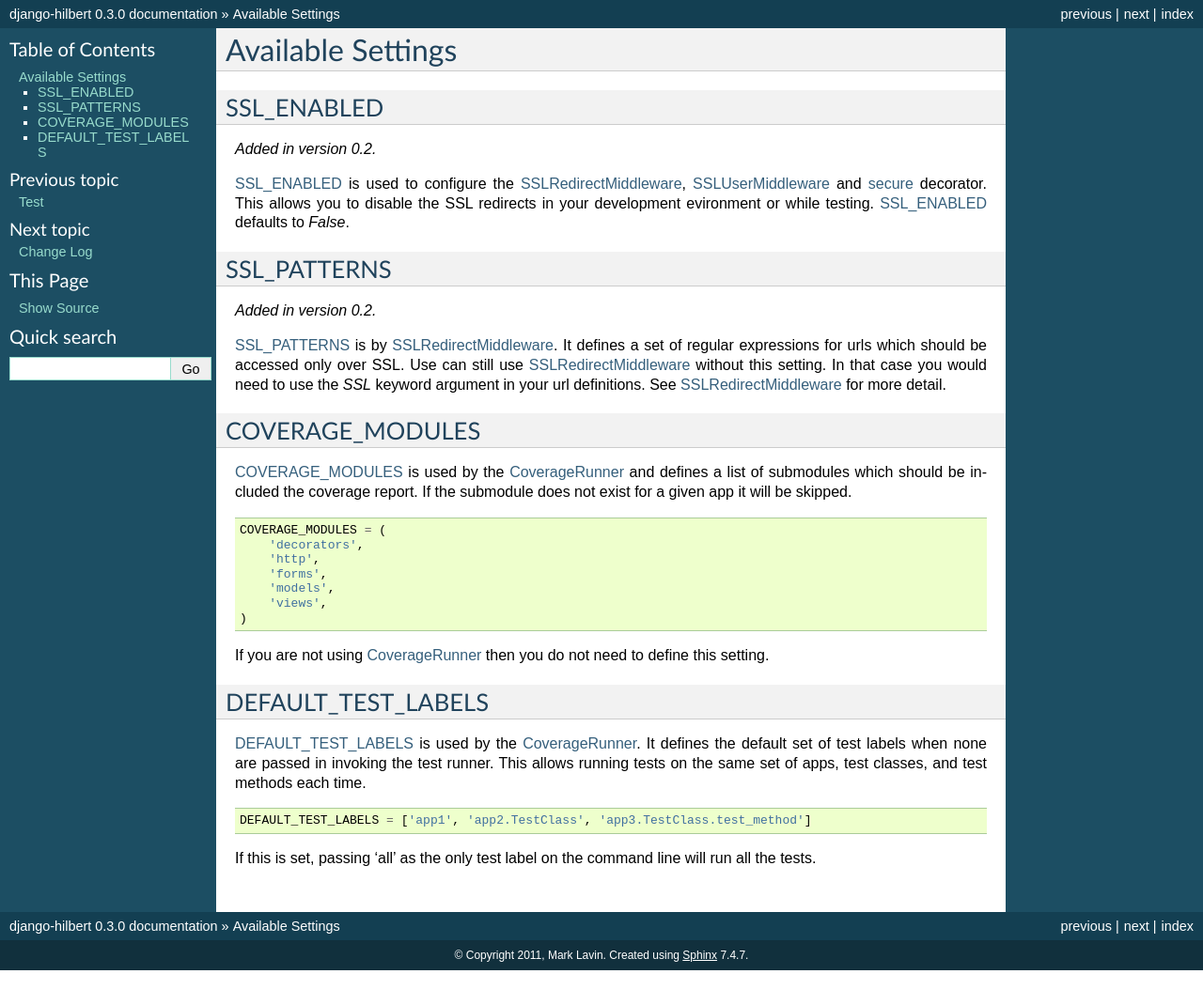
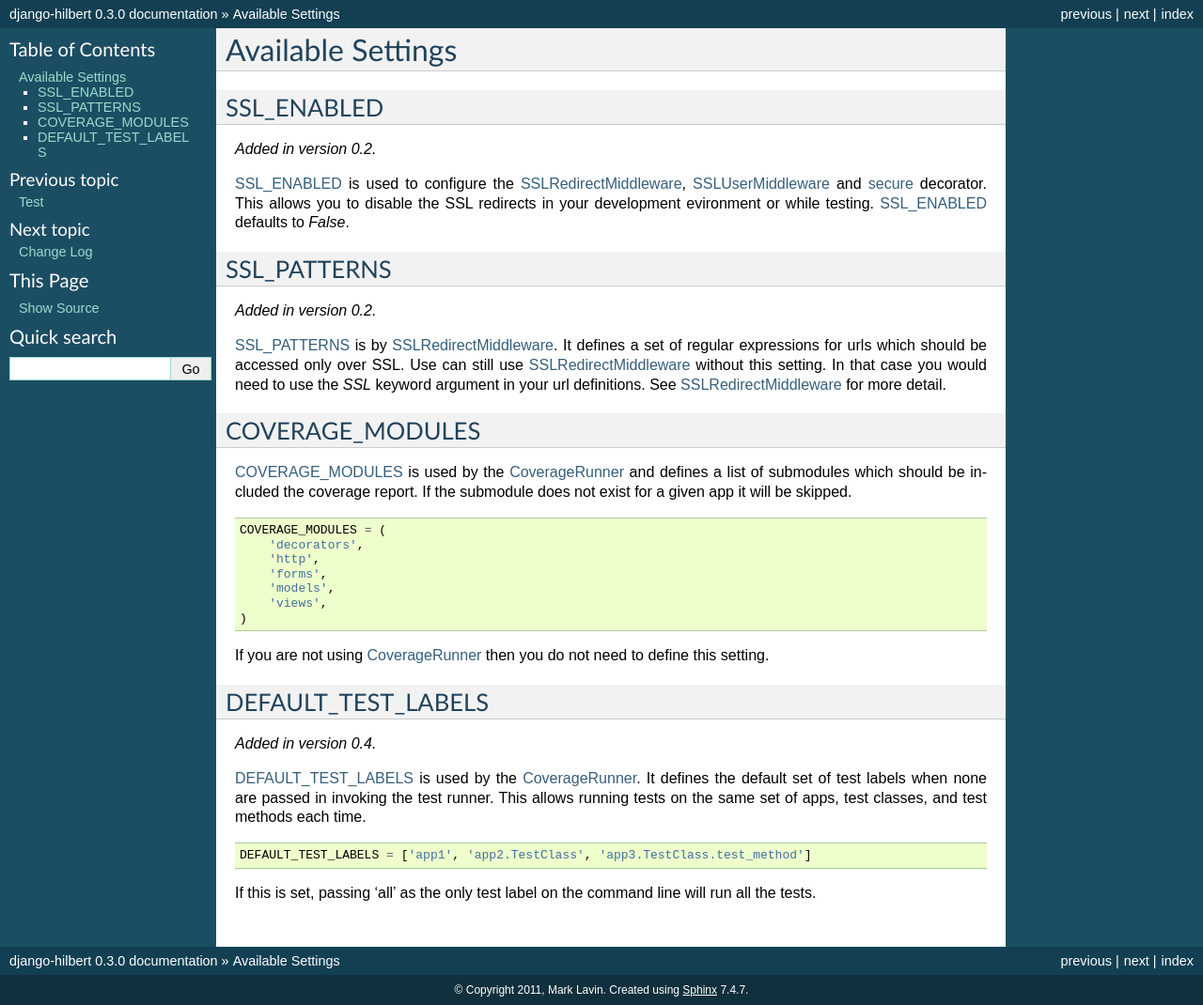
Before and after one commit to mlavin/django-hilbert, a Sphinx documentation site: the page built from docs/settings.rst, in a window 1280 px wide. Shown: the whole page at 94% size. Built offline with Sphinx 7.4.7, drawn with Linux system fonts in a browser that asks for light colours; before the commit the page ends 1033 px from its top, so only the background shows below that.

Commit message:
Version added notes on DEFAULT_TEST_LABELS. Closes #6.

```diff
--- a/docs/settings.rst
+++ b/docs/settings.rst
@@ -50,10 +50,13 @@ does not exist for a given app it will be skipped.
 If you are not using :ref:`CoverageRunner` then you do not need to define this
 setting.
 
+
 .. _DEFAULT_TEST_LABELS:
 
 DEFAULT_TEST_LABELS
 -----------------------------------
+
+.. versionadded:: 0.4
 
 :ref:`DEFAULT_TEST_LABELS` is used by the :ref:`CoverageRunner`. It defines
 the default set of test labels when none are passed in invoking the test
--- a/docs/test.rst
+++ b/docs/test.rst
@@ -76,6 +76,8 @@ define a set of submodules to be included in the report using the setting
 Using this setting the test runner will report the coverage of listed submodules of the tested
 apps (if they exist).
 
+.. versionadded:: 0.4
+
 If you usually want to pass the same set of test labels when you run tests,
 you can set :ref:`DEFAULT_TEST_LABELS` in your settings.
 
```
